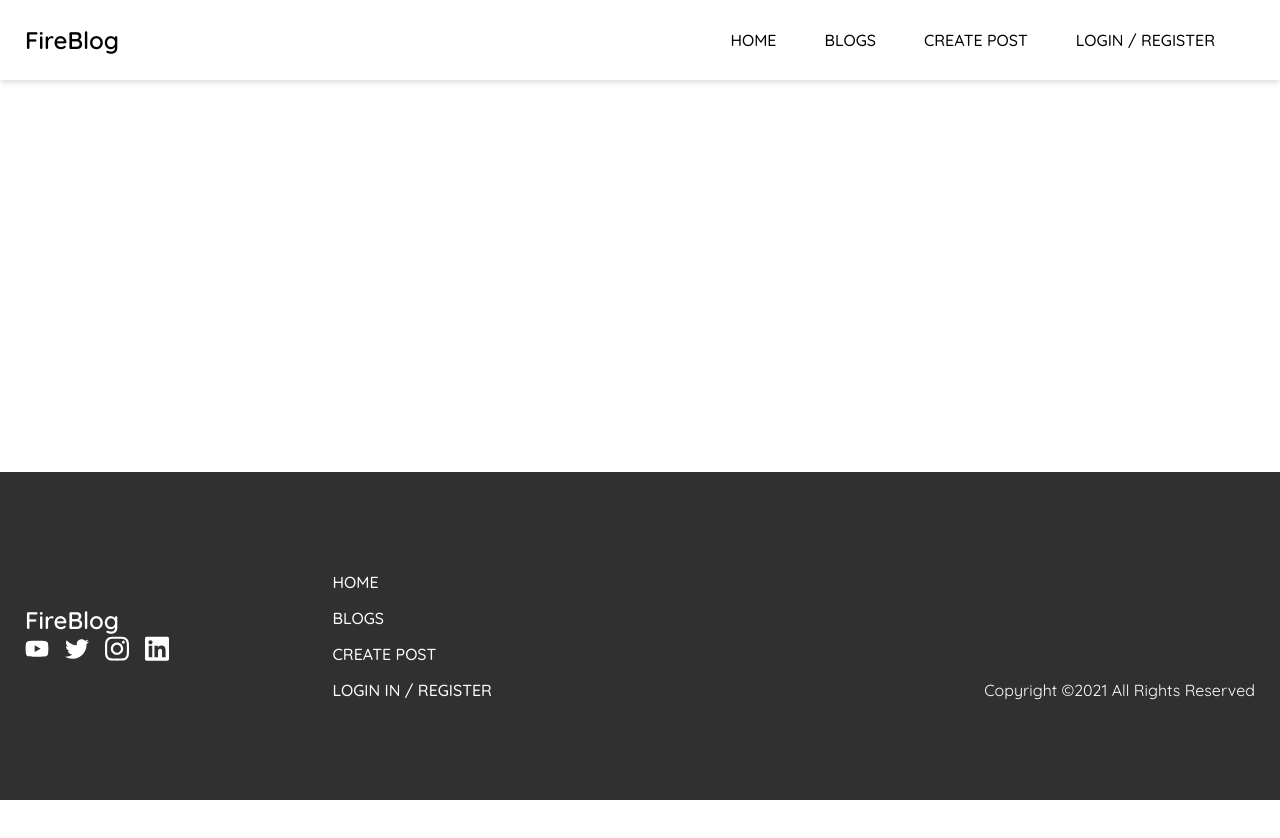
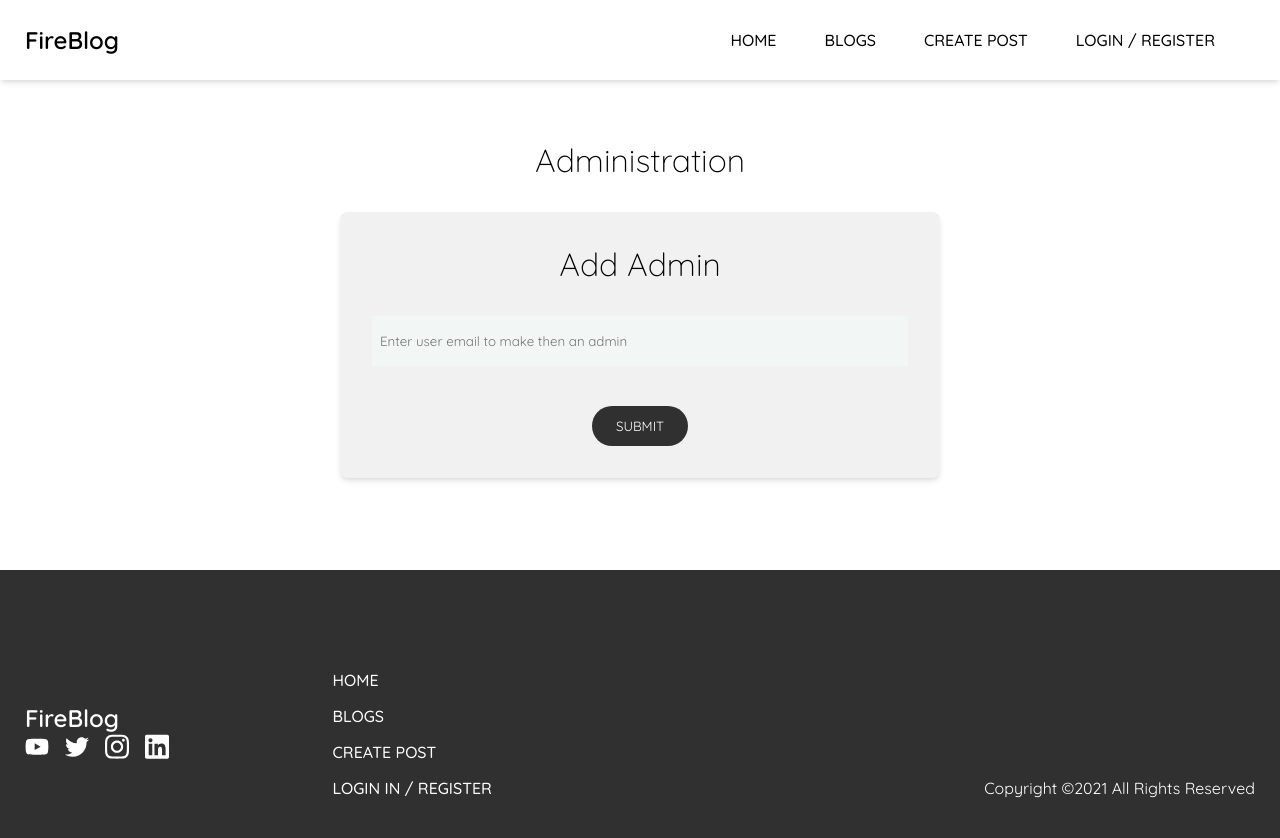
Before and after one commit to alex-codeur/fireblog, a Vue app: page /admin in a window 1280 px wide. Shown: the top 838 px of the page. Before the commit the page ends 800 px from the top, so only its background shows below. Built offline with nearby package versions, Linux system fonts and the light colour scheme; no server answers; what vue2-editor would draw is missing.

Commit message:
mise en place de la page administration

```diff
--- a/src/views/Admin.vue
+++ b/src/views/Admin.vue
@@ -0,0 +1,92 @@
+<template>
+  <div class="admin">
+    <div class="container">
+      <h2>Administration</h2>
+      <div class="admin-info">
+        <h2>Add Admin</h2>
+        <div class="input">
+          <input
+            type="text"
+            id="addAdmins"
+            placeholder="Enter user email to make then an admin"
+            v-model="adminEmail"
+          />
+        </div>
+        <span>{{ this.functionMsg }}</span>
+        <button class="button">Submit</button>
+      </div>
+    </div>
+  </div>
+</template>
+
+<script>
+export default {
+  name: "Admin",
+  data() {
+    return {
+      adminEmail: "",
+      functionMsg: null,
+    };
+  },
+};
+</script>
+
+<style lang="scss" scoped>
+.admin {
+  .container {
+    max-width: 1000px;
+    padding: 60px 25px;
+
+    h2 {
+      text-align: center;
+      margin-bottom: 16px;
+      font-weight: 300;
+      font-size: 32px;
+    }
+
+    .admin-info {
+      border-radius: 8px;
+      box-shadow: 0 4px 6px -1px rgba(0, 0, 0, 0.1),
+        0 2px 4px -1px rgba(0, 0, 0, 0.06);
+      padding: 32px;
+      background-color: #f1f1f1;
+      display: flex;
+      flex-direction: column;
+      max-width: 600px;
+      margin: 32px auto;
+
+      span {
+        font-size: 14px;
+      }
+
+      .input {
+        margin: 16px 0;
+
+        label {
+          font-size: 14px;
+          display: block;
+          padding-bottom: 6px;
+        }
+
+        input {
+          width: 100%;
+          border: none;
+          background-color: #f2f7f6;
+          padding: 8px;
+          height: 50px;
+          @media (min-width: 900px) {
+          }
+
+          &:focus {
+            outline: none;
+          }
+        }
+      }
+
+      button {
+        align-self: center;
+      }
+    }
+  }
+}
+</style>
```
